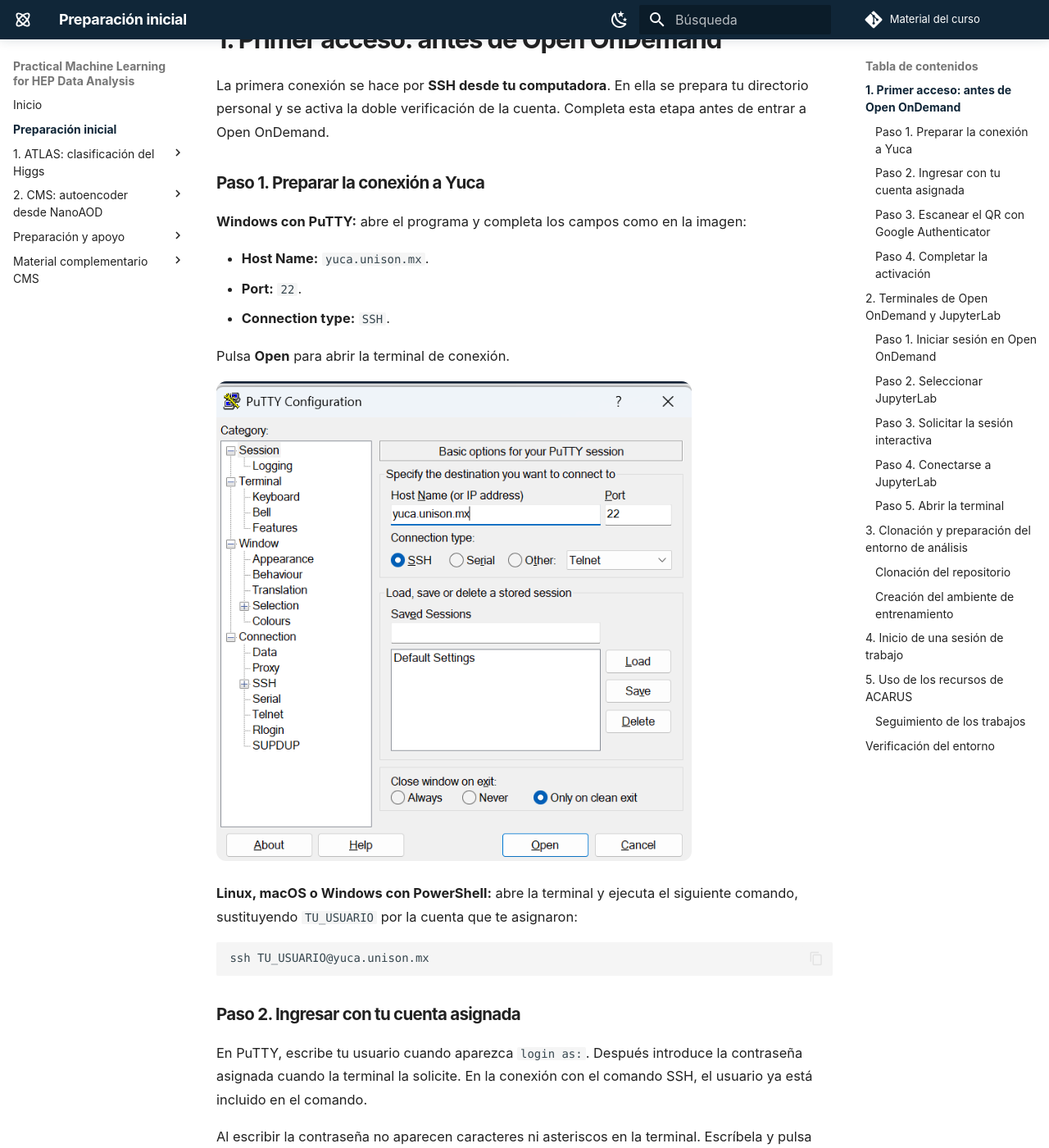
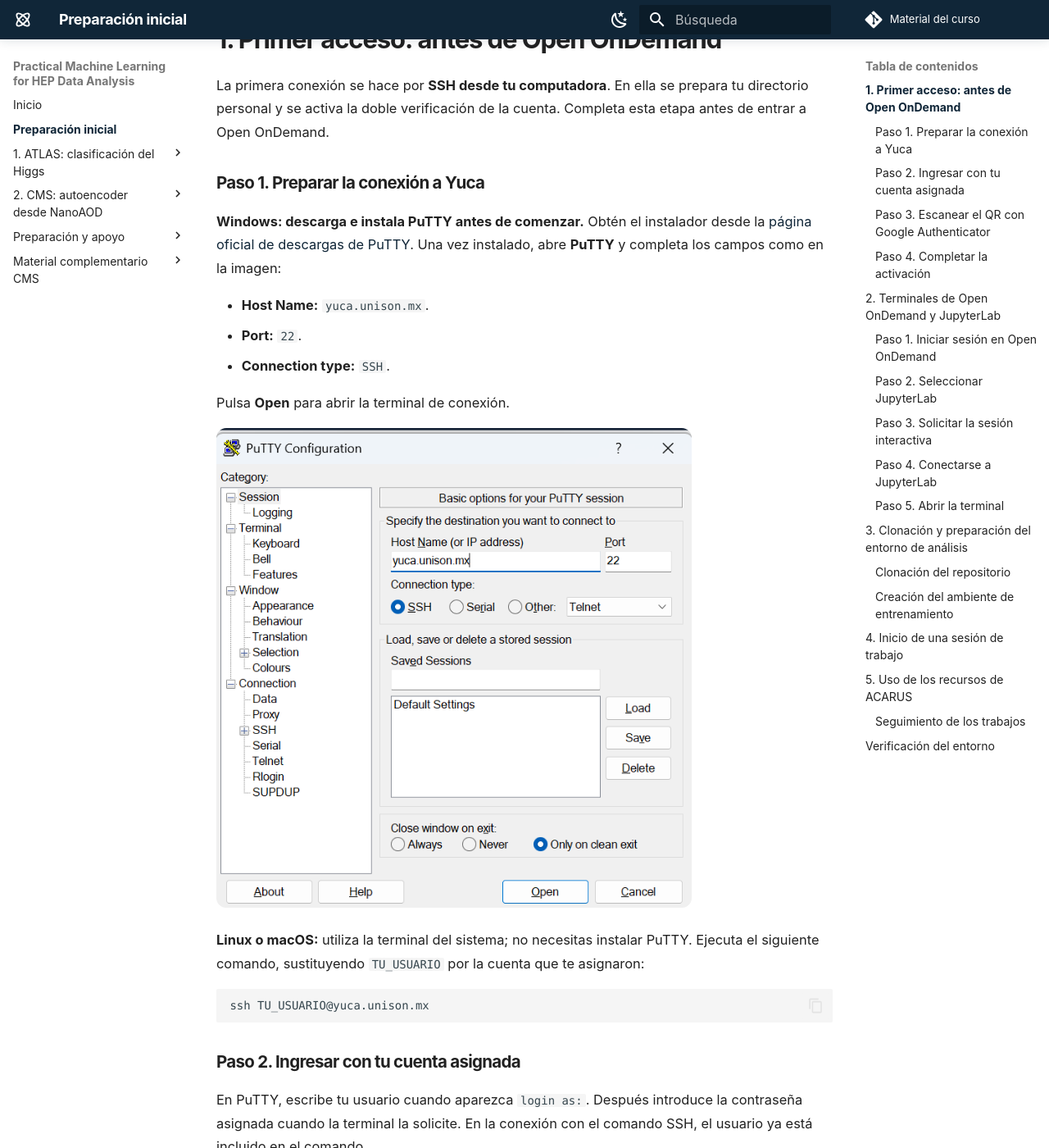
Before and after one commit to castaned/practical-ml-hep, an MkDocs documentation site: the page built from docs/preparacion.md, in a window 1280 px wide and 1400 px high, scrolled down 920 px. Shown: the whole window at 82% size. Built offline with MkDocs 1.6.1 and Material for MkDocs 9.7.7, drawn with Linux system fonts in a browser that asks for light colours; comment, search, counter and statistics services are not loaded.

Commit message:
Specify PuTTY download and installation for Windows participants

````diff
--- a/docs/preparacion.md
+++ b/docs/preparacion.md
@@ -32,7 +32,7 @@ La primera conexión se hace por **SSH desde tu computadora**. En ella se prepar
 
 ### Paso 1. Preparar la conexión a Yuca
 
-**Windows con PuTTY:** abre el programa y completa los campos como en la imagen:
+**Windows: descarga e instala PuTTY antes de comenzar.** Obtén el instalador desde la [página oficial de descargas de PuTTY](https://www.chiark.greenend.org.uk/~sgtatham/putty/latest.html). Una vez instalado, abre **PuTTY** y completa los campos como en la imagen:
 
 - **Host Name:** `yuca.unison.mx`.
 - **Port:** `22`.
@@ -42,7 +42,7 @@ Pulsa **Open** para abrir la terminal de conexión.
 
 ![Configuración de PuTTY: servidor yuca.unison.mx, puerto 22 y conexión SSH](assets/yuca/00-putty-ssh.png){ width="580" }
 
-**Linux, macOS o Windows con PowerShell:** abre la terminal y ejecuta el siguiente comando, sustituyendo `TU_USUARIO` por la cuenta que te asignaron:
+**Linux o macOS:** utiliza la terminal del sistema; no necesitas instalar PuTTY. Ejecuta el siguiente comando, sustituyendo `TU_USUARIO` por la cuenta que te asignaron:
 
 ```bash
 ssh TU_USUARIO@yuca.unison.mx
````
